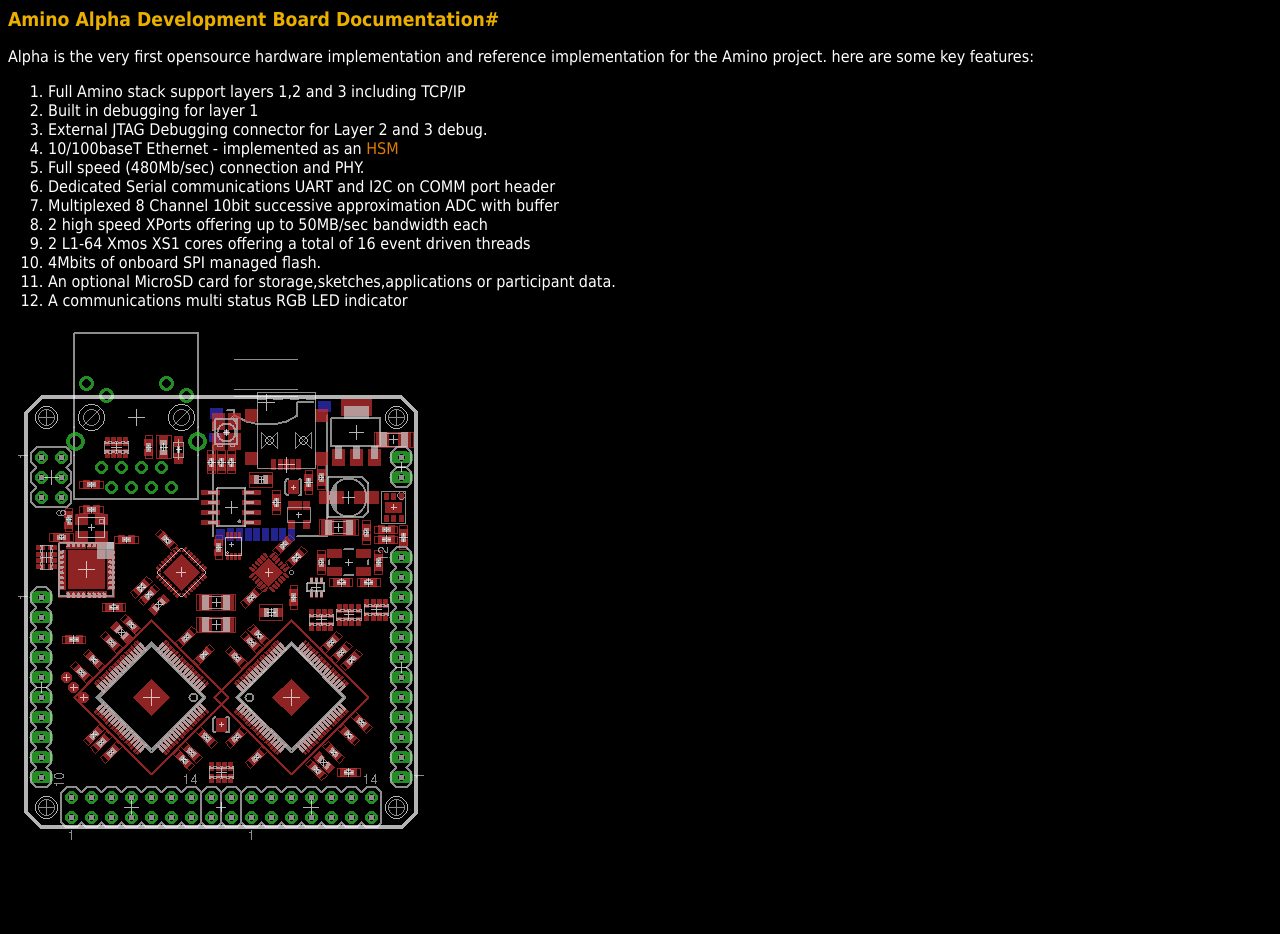
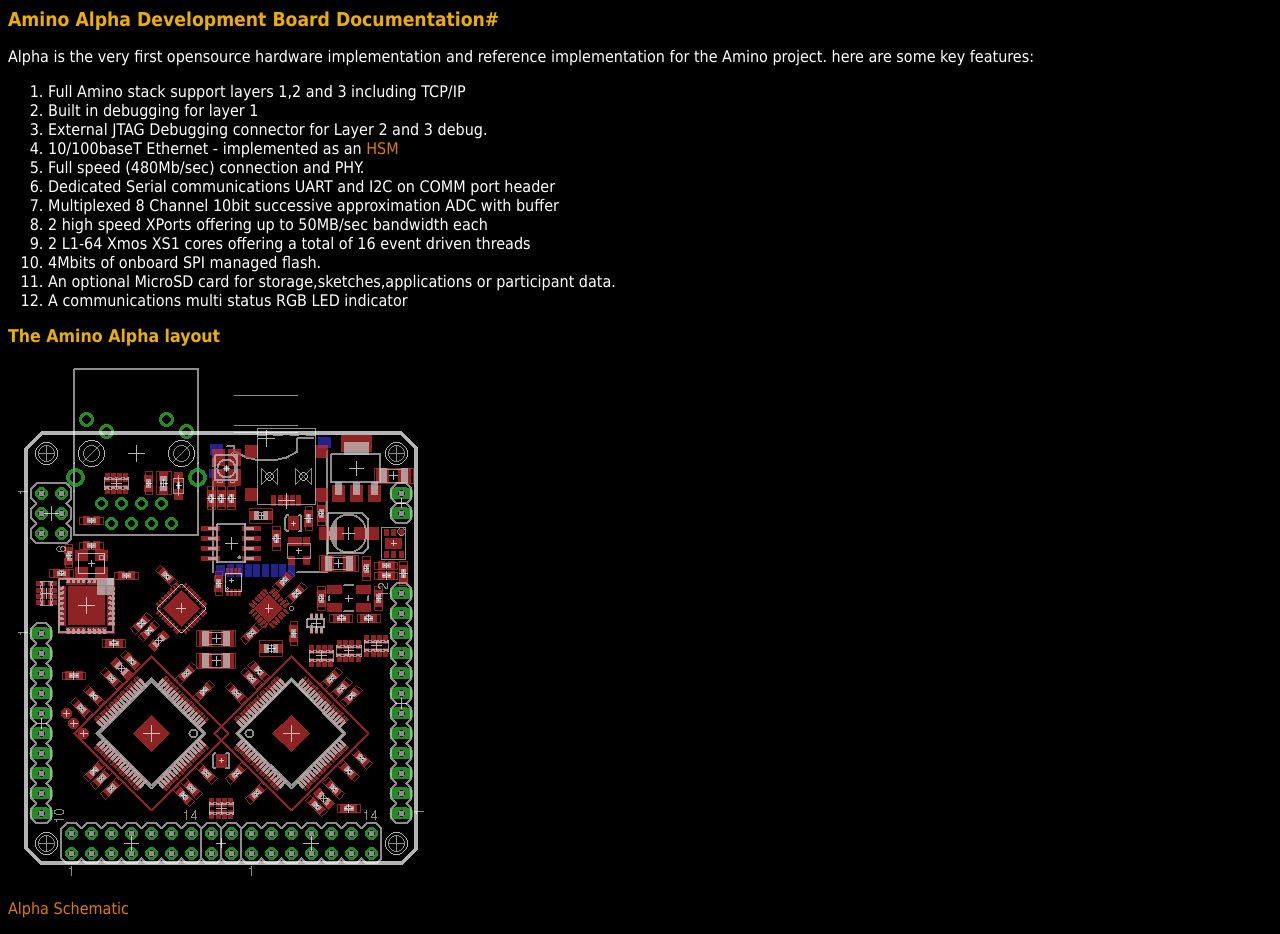
Before and after one commit to folknology/Amino, a Jekyll site: the page built from doc/hardware/alpha/index.md, in a window 1280 px wide. Built offline with Jekyll 4.4.1, drawn with Linux system fonts in a browser that asks for light colours; before the commit the page ends 900 px from its top, so only the background shows below that.

Commit message:
Added Alpha schematic

```diff
--- a/doc/hardware/alpha/index.md
+++ b/doc/hardware/alpha/index.md
@@ -19,4 +19,8 @@
 11. An optional MicroSD card for storage,sketches,applications or participant data.
 12. A communications multi status RGB LED indicator
 
+
+##The Amino Alpha layout
 ![Amino Alpha](alpha.png)
+
+[Alpha Schematic](alpha-schematic.pdf)
```
Also changed, not shown: 4 other files.
